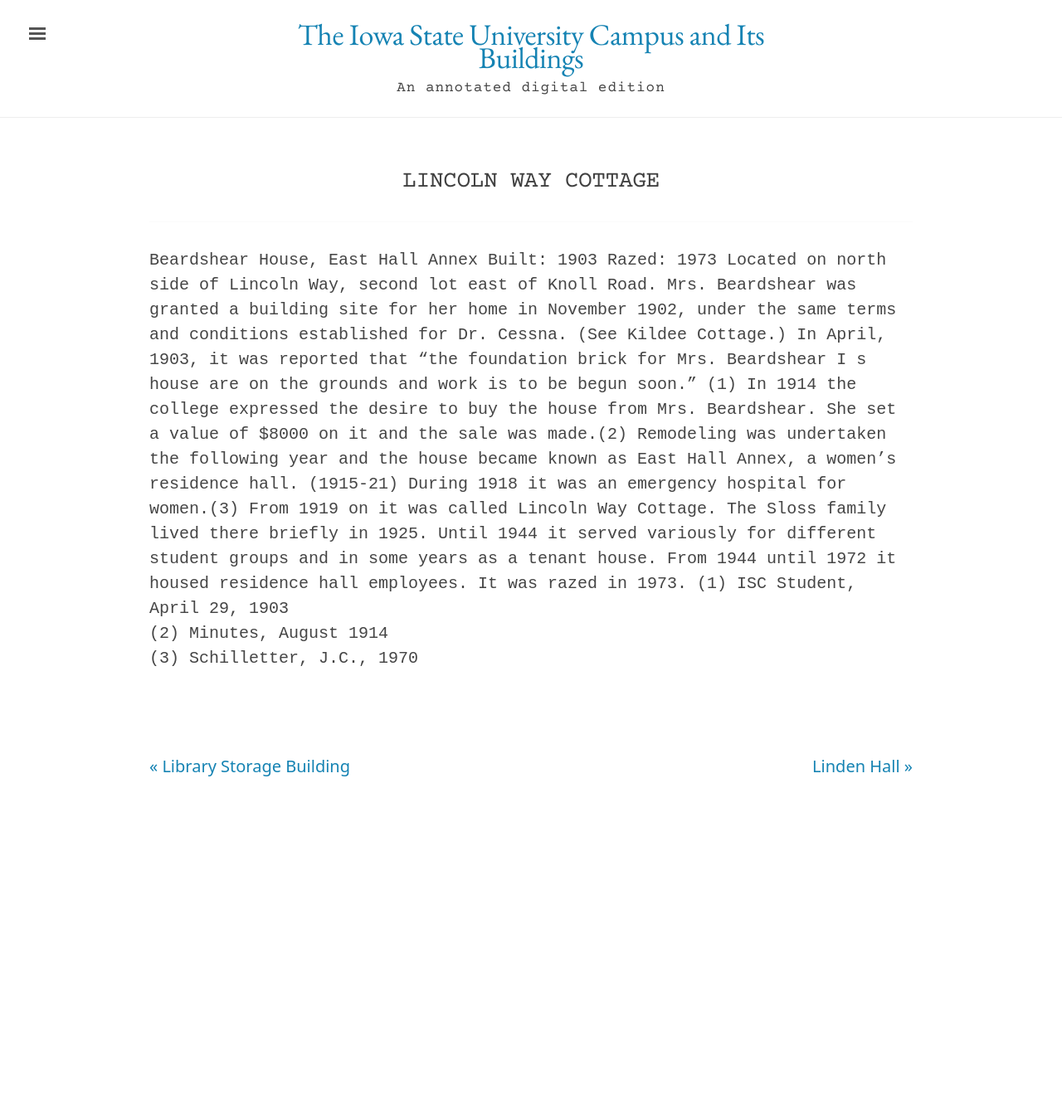
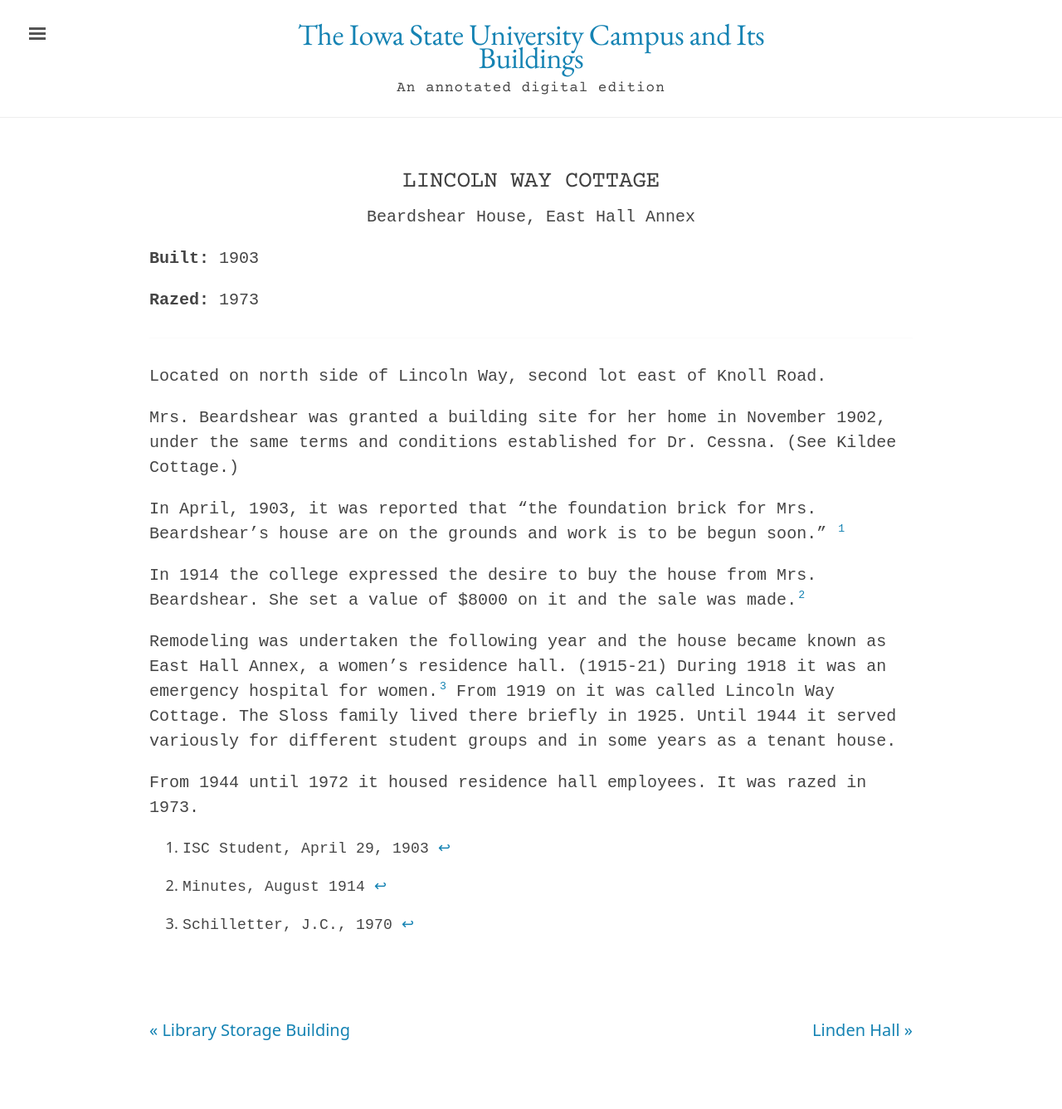
Before and after one commit to emanderson811/day-edition, a Jekyll site: the page built from _texts/buildings/127day-lincoln-way-cottage.md, in a window 1280 px wide. Shown: the whole page at 83% size. Built offline with Jekyll 4.4.1, drawn with Linux system fonts in a browser that asks for light colours; before the commit the page ends 1019 px from its top, so only the background shows below that; some of the changed lines change nothing that is shown.

Commit message:
Update 127day-lincoln-way-cottage.md

```diff
--- a/_texts/buildings/127day-lincoln-way-cottage.md
+++ b/_texts/buildings/127day-lincoln-way-cottage.md
@@ -2,11 +2,13 @@
 layout: building
 title: "Lincoln Way Cottage"
 alternative_name:
-built:
+  - "Beardshear House"
+  - "East Hall Annex"
+built: "1903"
 addition:
 architect:
 contractor:
-razed:
+razed: "1973"
 author:
 rights: Public Domain
 source: Iowa State University Library, University Archives
@@ -14,19 +16,20 @@
 ---
 ---
 
-Beardshear House, East Hall Annex
-Built: 1903 Razed: 1973
-Located on north side of Lincoln Way, second lot east of Knoll
-Road.
-Mrs. Beardshear was granted a building site for her home in November 1902, under the same terms and conditions established for Dr. Cessna.
-(See Kildee Cottage.)
-In April, 1903, it was reported that "the foundation brick for Mrs. Beardshear I s house are on the grounds and work is to be begun soon." (1)
-In 1914 the college expressed the desire to buy the house from Mrs.
-Beardshear. She set a value of $8000 on it and the sale was made.(2)
-Remodeling was undertaken the following year and the house became known as East Hall Annex, a women's residence hall. (1915-21) During
-1918 it was an emergency hospital for women.(3) From 1919 on it was called Lincoln Way Cottage. The Sloss family lived there briefly in 1925. Until 1944 it served variously for different student groups and
-in some years as a tenant house.
+Located on north side of Lincoln Way, second lot east of Knoll Road.
+
+Mrs. Beardshear was granted a building site for her home in November 1902, under the same terms and conditions established for Dr. Cessna. (See Kildee Cottage.)
+
+In April, 1903, it was reported that "the foundation brick for Mrs. Beardshear's house are on the grounds and work is to be begun soon." [^fn1]
+
+In 1914 the college expressed the desire to buy the house from Mrs. Beardshear. She set a value of $8000 on it and the sale was made.[^fn2]
+
+Remodeling was undertaken the following year and the house became known as East Hall Annex, a women's residence hall. (1915-21) During 1918 it was an emergency hospital for women.[^fn3] From 1919 on it was called Lincoln Way Cottage. The Sloss family lived there briefly in 1925. Until 1944 it served variously for different student groups and in some years as a tenant house.
+
 From 1944 until 1972 it housed residence hall employees. It was razed in 1973.
-(1)  ISC Student, April 29,  1903
-(2)  Minutes, August 1914
-(3)  Schilletter, J.C.,  1970
+
+[^fn1]: ISC Student, April 29,  1903
+
+[^fn2]: Minutes, August 1914
+
+[^fn3]:  Schilletter, J.C.,  1970
```
